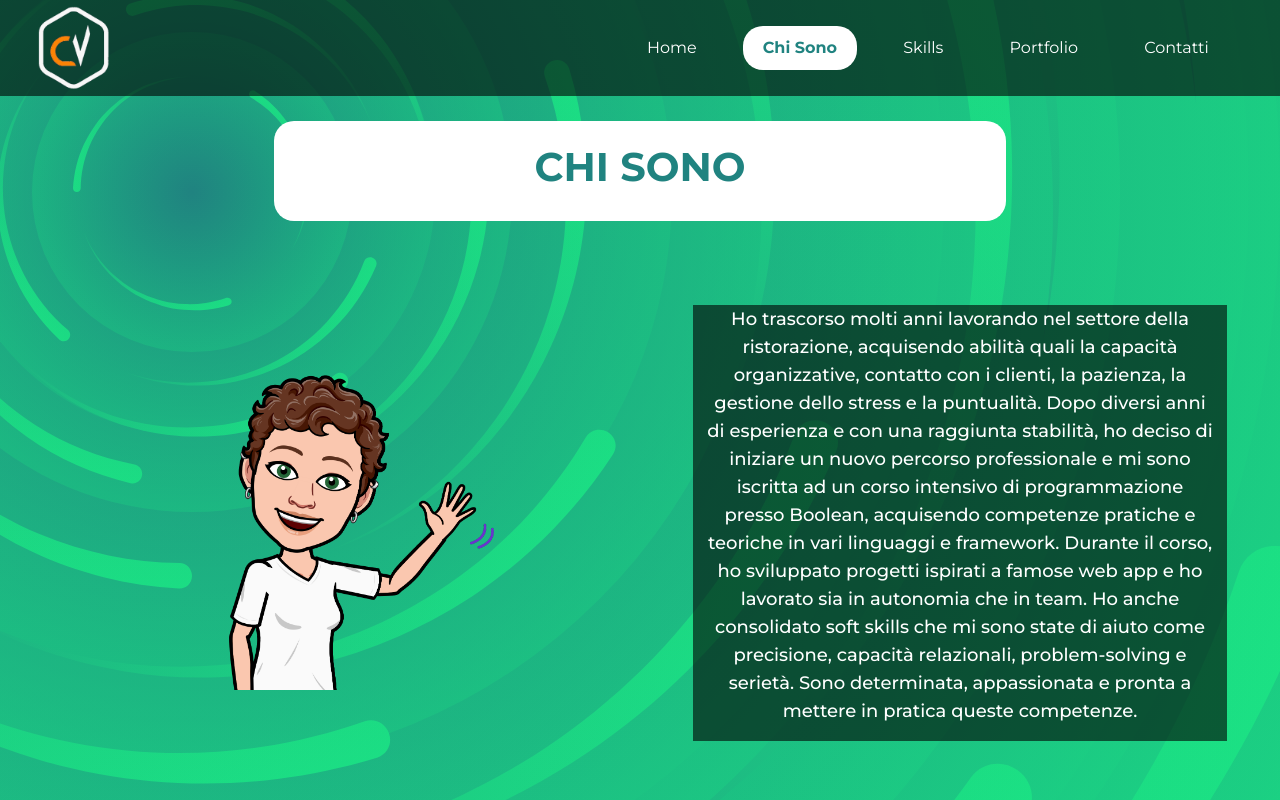
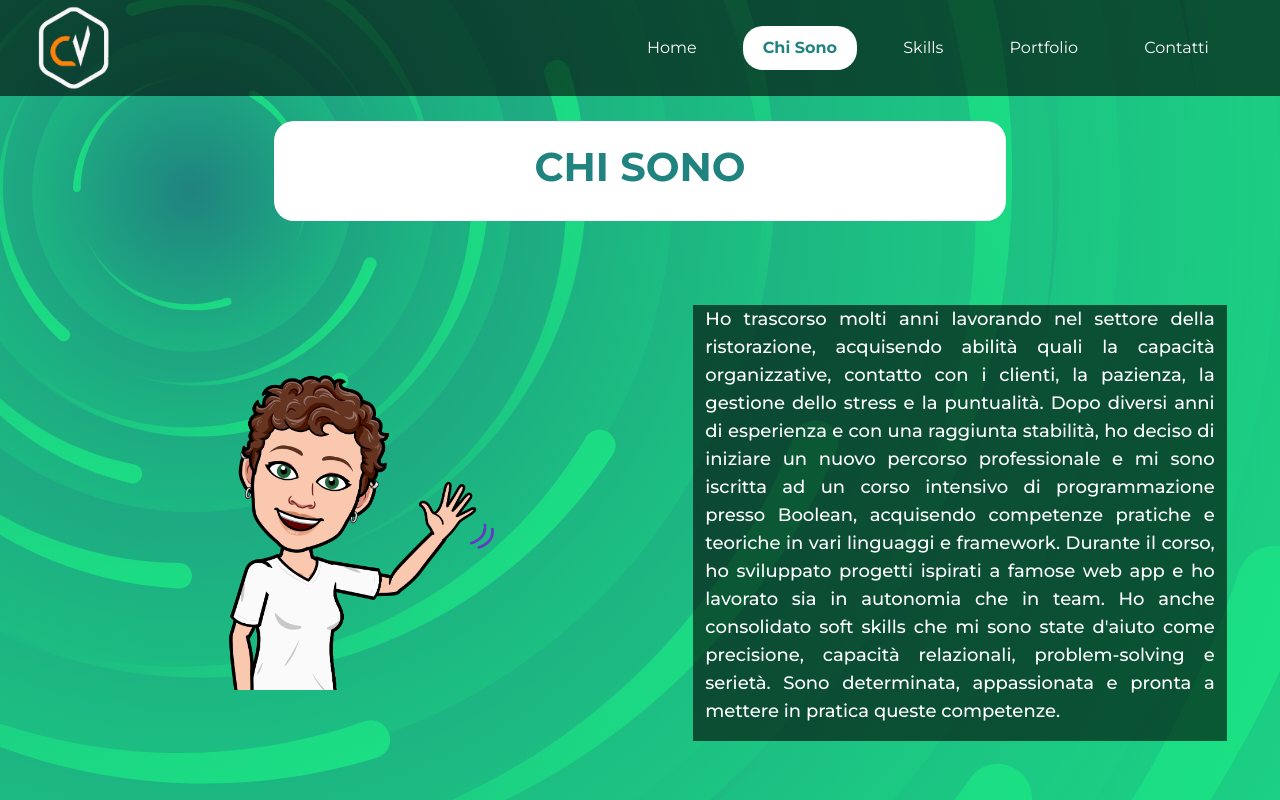
Before and after one commit to Valeria-Caramellino/portfolio, a Vue app: page /ChiSono in a window 1280 px wide. Built offline with nearby package versions, Linux system fonts and the light colour scheme.

Commit message:
fix text

```diff
--- a/src/components/SectionText.vue
+++ b/src/components/SectionText.vue
@@ -20,17 +20,19 @@ export default {
 
 <style lang="scss" scoped>
 @use'../style/variable.scss' as*;
+
 .text-focus-in {
   animation: text-focus-in 1s cubic-bezier(0.550, 0.085, 0.680, 0.530) both;
   background-color: $bg;
 }
-p{
+
+p {
   font-size: 18px;
   line-height: 1.75rem;
   font-weight: 500;
   color: $bianco;
   // color: $bianco;
-    text-align: center;
+  text-align: justify;
 }
 
 @keyframes text-focus-in {
@@ -45,8 +47,8 @@ p{
   }
 }
 
-@media(max-width: 1025px){
-  p{
+@media(max-width: 1025px) {
+  p {
     max-height: 370px;
     line-height: 1.5rem;
     font-size: 14px;
--- a/src/pages/AppAbout.vue
+++ b/src/pages/AppAbout.vue
@@ -15,7 +15,7 @@ export default{
     },
     data(){
         return{
-            text:"Ho trascorso molti anni lavorando nel settore della ristorazione, acquisendo abilità quali la capacità organizzative, contatto con i clienti, la pazienza, la gestione dello stress e la puntualità. Dopo diversi anni di esperienza e con una raggiunta stabilità, ho deciso di iniziare un nuovo percorso professionale e mi sono iscritta ad un corso intensivo di programmazione presso Boolean, acquisendo competenze pratiche e teoriche in vari linguaggi e framework. Durante il corso, ho sviluppato progetti ispirati a famose web app e ho lavorato sia in autonomia che in team. Ho anche consolidato soft skills che mi sono state di aiuto come precisione, capacità relazionali, problem-solving e serietà. Sono determinata, appassionata e pronta a mettere in pratica queste competenze."
+            text:"Ho trascorso molti anni lavorando nel settore della ristorazione, acquisendo abilità quali la capacità organizzative, contatto con i clienti, la pazienza, la gestione dello stress e la puntualità. Dopo diversi anni di esperienza e con una raggiunta stabilità, ho deciso di iniziare un nuovo percorso professionale e mi sono iscritta ad un corso intensivo di programmazione presso Boolean, acquisendo competenze pratiche e teoriche in vari linguaggi e framework. Durante il corso, ho sviluppato progetti ispirati a famose web app e ho lavorato sia in autonomia che in team. Ho anche consolidato soft skills che mi sono state d'aiuto come precisione, capacità relazionali, problem-solving e serietà. Sono determinata, appassionata e pronta a mettere in pratica queste competenze."
         }
     }
 }
```
Lines whose indentation alone changed are shown as unchanged.
